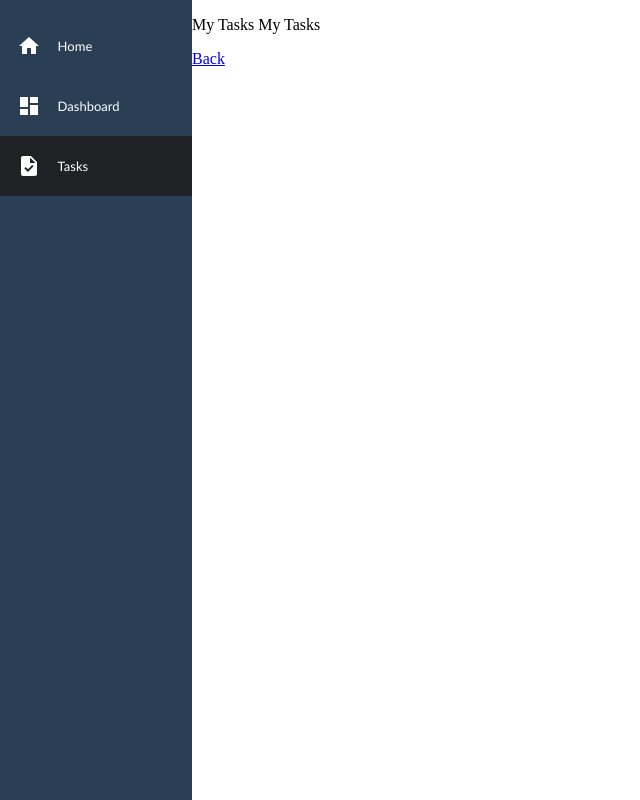
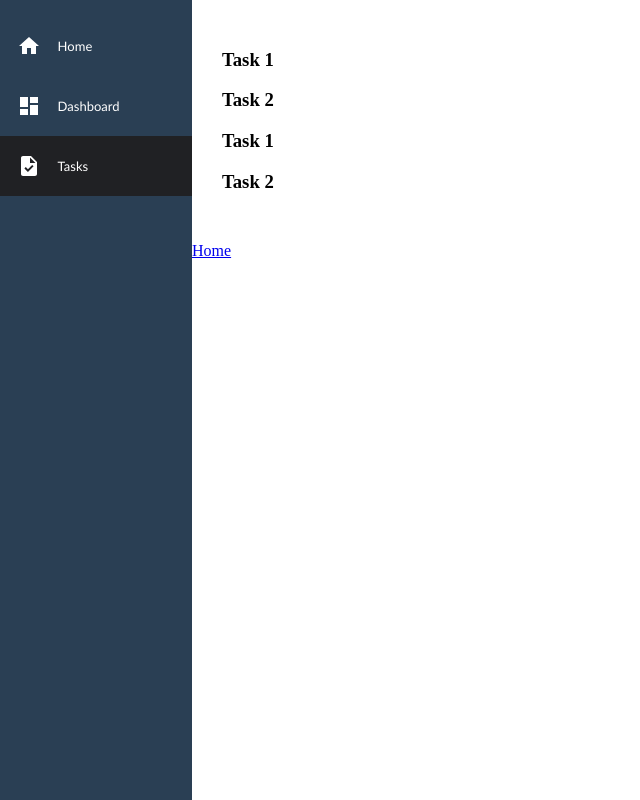
Before and after one commit to Kisekka-Alexander/advanced-python, a React (Create React App) app in the folder my_frontend/: page /tasks in a window 1280 px wide. Shown: the whole page, without its empty margins (0-640 px from the left). Built offline with nearby package versions, Linux system fonts and the light colour scheme.

Commit message:
Update Tasks.js

```diff
--- a/my_frontend/src/components/Tasks.js
+++ b/my_frontend/src/components/Tasks.js
@@ -1,14 +1,17 @@
 import Sidebar from './Sidebar'
-const Tasks = () => {
+const Tasks = ( { tasks }) => {
   return (
     <div className='App'>
     <Sidebar/>
     <div className='Content'>
-        <p>
-          My Tasks
-          My Tasks
-        </p>
-        <a href="/"> Back</a>
+       <div className='Container'>
+         {tasks.map((task)=>(
+           <h3 key={task.id}>{task.text}</h3>
+         ))}
+       </div>
+       <footer>
+        <a href="/"> Home</a>
+        </footer>
     </div>
     </div>
 
```
